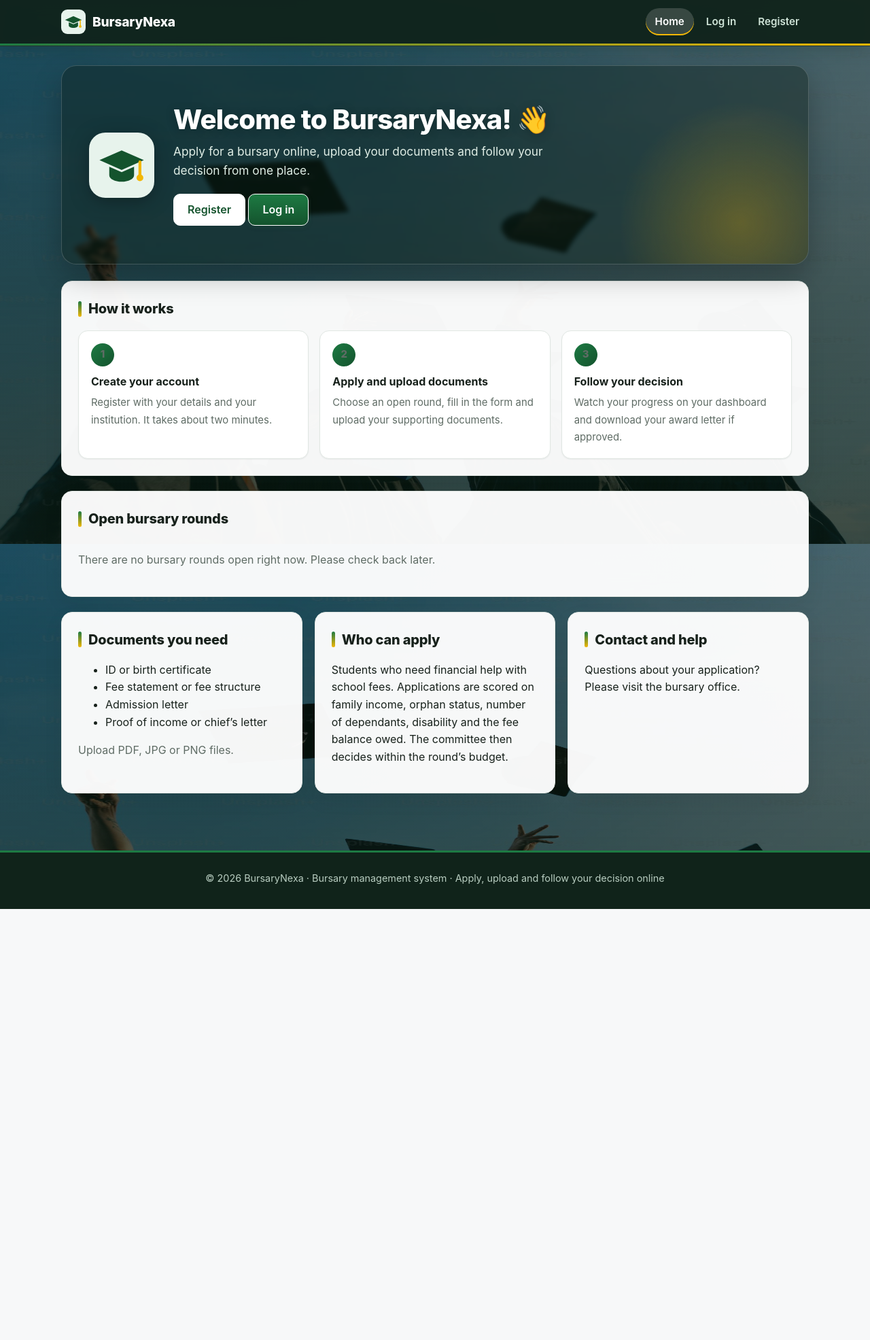
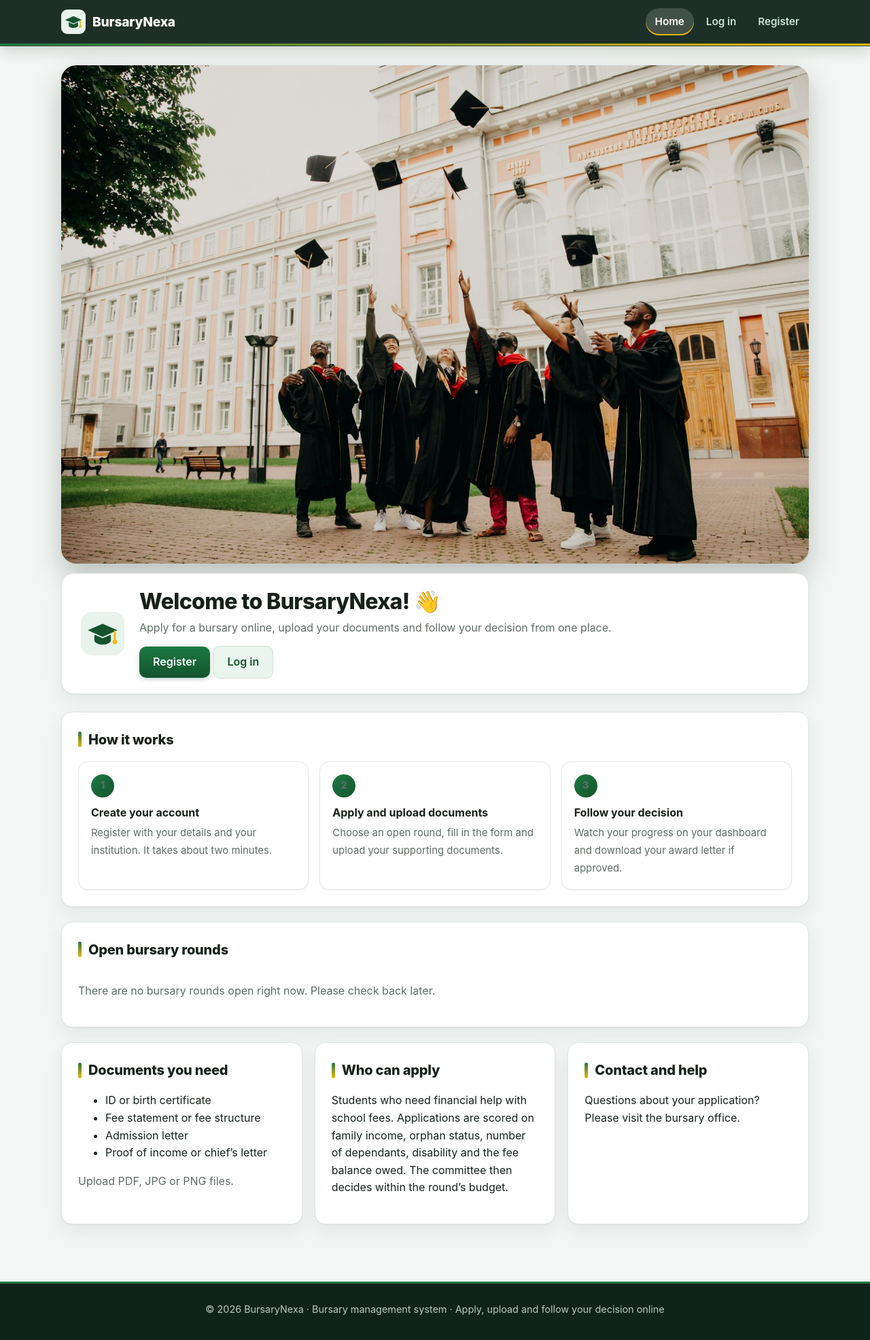
Before and after one commit to benjaminmendy451-del/bursury-system, a Django app: page / in a window 1280 px wide. Shown: the whole page at 68% size. Before the commit the page ends 1337 px from the top, so only its background shows below. Run offline with Django 5.2, Linux system fonts and the light colour scheme; data that the repository does not hold is empty.

Commit message:
Show the full graduation photo on the home page

```diff
--- a/bursary/templates/bursary/home.html
+++ b/bursary/templates/bursary/home.html
@@ -3,25 +3,31 @@
 {% block title %}BursaryNexa &middot; Home{% endblock %}
 {% block extra_head %}
 <style>
-  /* Full-page graduation photo behind the home page */
-  body { background:linear-gradient(rgba(10,28,19,.55),rgba(10,28,19,.80)),url('{% static "bursary/img/home-bg.jpg" %}') center 32%/cover fixed no-repeat,#10231a; }
-  .hero { background:rgba(10,28,19,.38); border:1px solid rgba(255,255,255,.18); backdrop-filter:blur(3px); box-shadow:0 18px 40px rgba(0,0,0,.25); }
-  .panel, .stat, .tile { background:rgba(255,255,255,.96); }
-  @media (max-width:900px) { body { background-attachment:scroll; } }
+  /* The whole graduation photo is shown, uncropped, with the welcome card below it (nothing covers the picture). */
+  .photo-hero { margin:0 0 26px; }
+  .photo-hero img { display:block; width:100%; height:auto; border-radius:22px; box-shadow:0 18px 40px rgba(16,35,26,.25); }
+  .welcome { position:relative; margin:14px 0 0; background:#fff; border:1px solid var(--line); border-radius:18px; padding:22px 28px; display:flex; align-items:center; gap:22px; flex-wrap:wrap; box-shadow:var(--shadow); }
+  .welcome svg { width:64px; height:64px; flex:none; }
+  .welcome h1 { font-size:2rem; line-height:1.2; margin:0 0 6px; }
+  .welcome p { margin:0 0 14px; color:var(--muted); }
+  @media (max-width:700px) { .photo-hero img { border-radius:14px; } .welcome { margin:10px 0 0; padding:16px 18px; } .welcome h1 { font-size:1.5rem; } }
 </style>
 {% endblock %}
 {% block content %}
-<section class="hero">
+<section class="photo-hero">
+  <img src="{% static 'bursary/img/home-photo.jpg' %}" width="1900" height="1266" alt="Graduates throwing their caps in the air in front of a university building">
+  <div class="welcome">
     {% include "bursary/_logo.html" %}
     <div>
       <h1>Welcome to BursaryNexa{% if user.is_authenticated %}, {{ user.first_name|default:user.username }}{% endif %}! &#128075;</h1>
       <p>Apply for a bursary online, upload your documents and follow your decision from one place.</p>
       {% if user.is_authenticated %}
-      <a class="btn secondary" href="{% url 'dashboard' %}">Go to my dashboard</a>
+        <a class="btn" href="{% url 'dashboard' %}">Go to my dashboard</a>
       {% else %}
-      <a class="btn secondary" href="{% url 'register' %}">Register</a>
-      <a class="btn" href="{% url 'login' %}" style="border:1px solid #fff">Log in</a>
+        <a class="btn" href="{% url 'register' %}">Register</a>
+        <a class="btn secondary" href="{% url 'login' %}">Log in</a>
       {% endif %}
+    </div>
   </div>
 </section>
 
```
Also changed, not shown: bursary/static/bursary/img/home-photo.jpg (added). Lines whose indentation alone changed are shown as unchanged.
